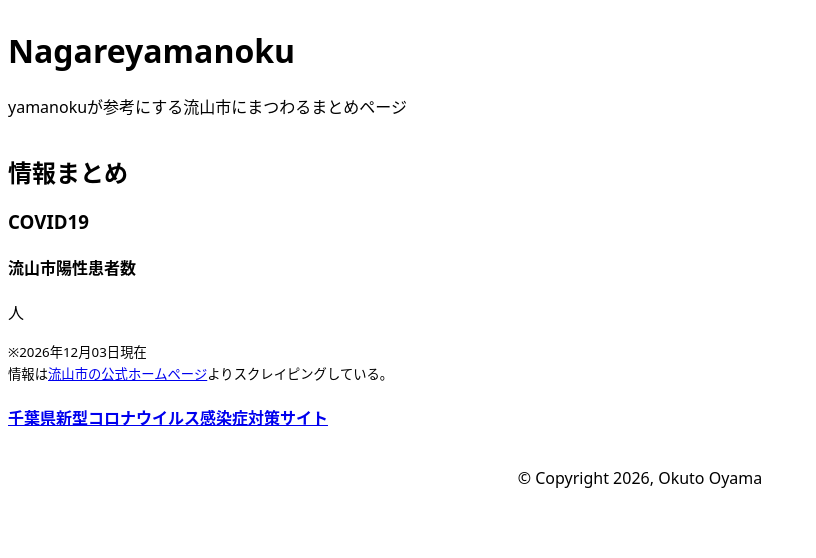
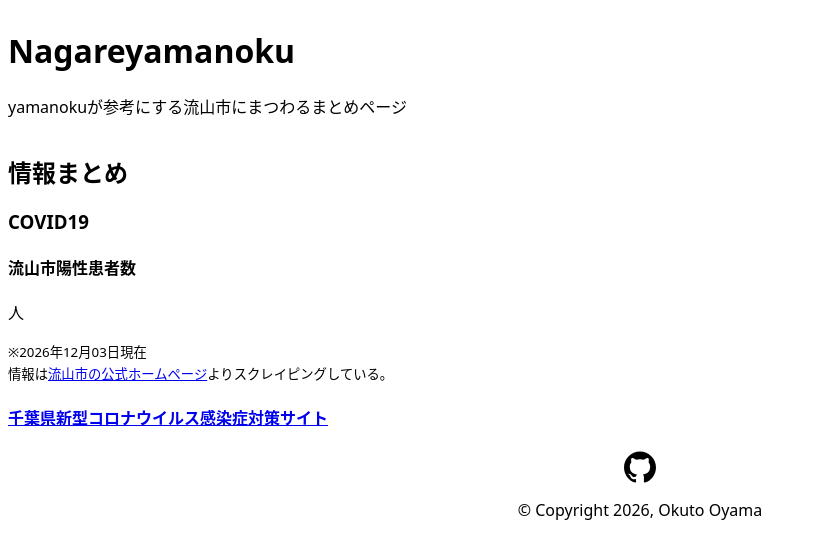
Before and after one commit to yamanoku/Nagareyamanoku, an Eleventy site: page src/index.njk in a window 1280 px wide. Shown: the whole page, without its empty margins (0-816 px from the left). Built offline with nearby package versions, Linux system fonts and the light colour scheme; Eleventy itself is replaced by a stand-in of ours; files that its build step writes are made by us from their sources; what yama-normalize would draw is missing.

Commit message:
add:github-icon

```diff
--- a/src/_includes/layout.njk
+++ b/src/_includes/layout.njk
@@ -31,6 +31,11 @@
       {{content | safe}}
     </main>
     <footer>
+      <nav>
+        <a href="https://github.com/yamanoku/Nagareyamanoku" target="_blank" rel="noopener">
+          <svg role="img" viewBox="0 0 24 24" xmlns="http://www.w3.org/2000/svg"><title>GitHub</title><path d="M12 .297c-6.63 0-12 5.373-12 12 0 5.303 3.438 9.8 8.205 11.385.6.113.82-.258.82-.577 0-.285-.01-1.04-.015-2.04-3.338.724-4.042-1.61-4.042-1.61C4.422 18.07 3.633 17.7 3.633 17.7c-1.087-.744.084-.729.084-.729 1.205.084 1.838 1.236 1.838 1.236 1.07 1.835 2.809 1.305 3.495.998.108-.776.417-1.305.76-1.605-2.665-.3-5.466-1.332-5.466-5.93 0-1.31.465-2.38 1.235-3.22-.135-.303-.54-1.523.105-3.176 0 0 1.005-.322 3.3 1.23.96-.267 1.98-.399 3-.405 1.02.006 2.04.138 3 .405 2.28-1.552 3.285-1.23 3.285-1.23.645 1.653.24 2.873.12 3.176.765.84 1.23 1.91 1.23 3.22 0 4.61-2.805 5.625-5.475 5.92.42.36.81 1.096.81 2.22 0 1.606-.015 2.896-.015 3.286 0 .315.21.69.825.57C20.565 22.092 24 17.592 24 12.297c0-6.627-5.373-12-12-12"/></svg>
+        </a>
+      </nav>
       <p>© Copyright {{day.year}}, Okuto Oyama</p>
     </footer>
   </body>
--- a/src/main.css
+++ b/src/main.css
@@ -16,3 +16,13 @@
   flex: 0 0 auto;
   text-align: center;
 }
+footer nav {
+  display: flex;
+  align-items: center;
+  justify-content: center;
+}
+footer nav a {
+  display: block;
+  width: 32px;
+  height: 32px;
+}
```
